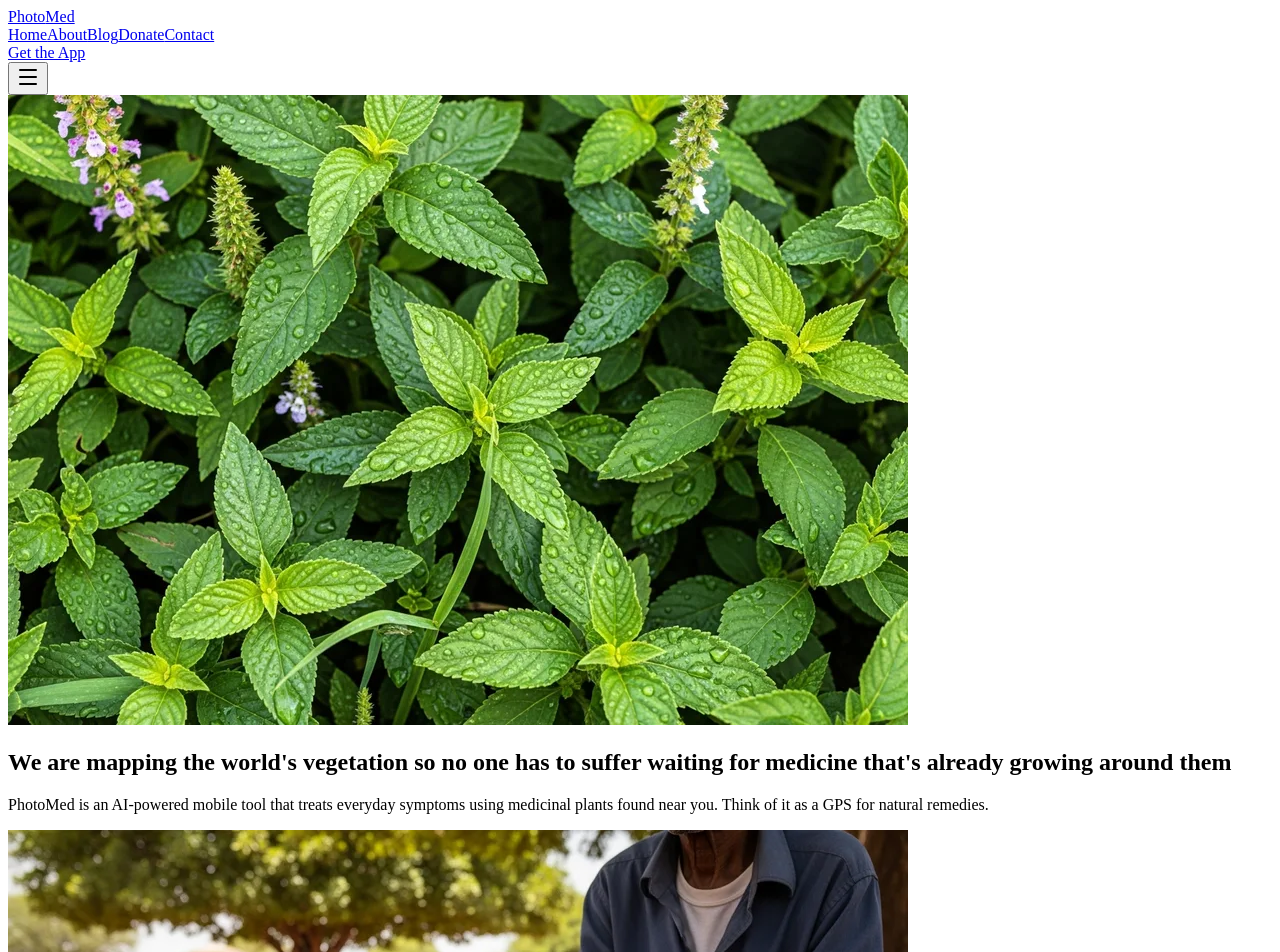
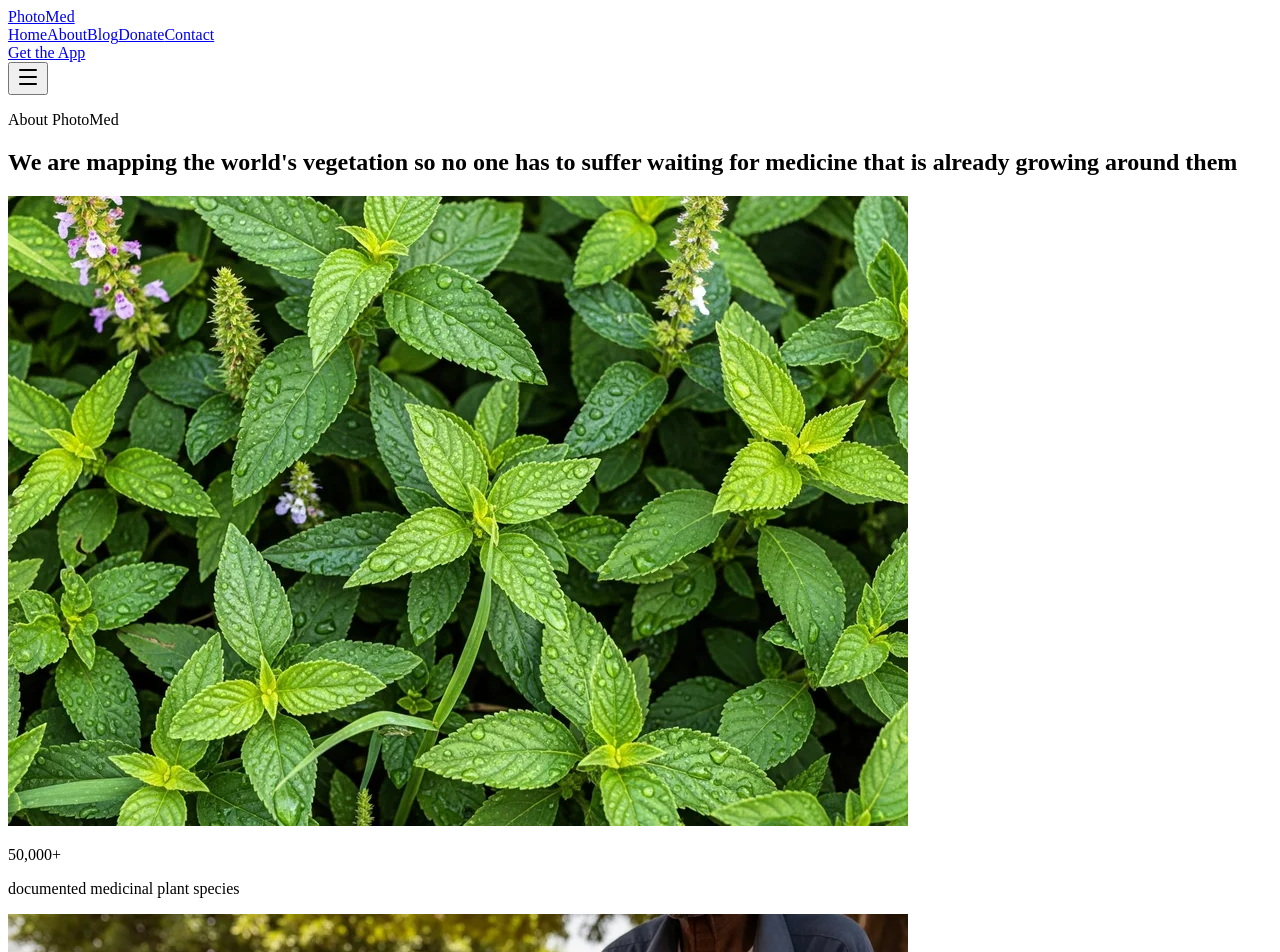
Before and after one commit to KristianHans04/PhotoMed_Website, a React (Vite) app: page /about in a window 1280 px wide. Shown: the top 952 px of the page. Built offline with nearby package versions, Linux system fonts and the light colour scheme; the HTML template or start-up script is replaced by a standard one.

Commit message:
Differentiate hero sections across pages
About: white bg, split layout with image + floating stat card
Donate: light gradient bg, no image, clean minimal header
Contact: white bg, left-aligned header, no hero image
Careers: white bg, split with image on right

```diff
--- a/src/pages/About.tsx
+++ b/src/pages/About.tsx
@@ -3,29 +3,36 @@ import { AnimatedBlock } from '@/components/ui/Section'
 export default function About() {
   return (
     <>
-      {/* Full-bleed hero with dark overlay */}
-      <section className="relative overflow-hidden bg-primary-950 py-28 md:py-36">
-        <div className="absolute inset-0 opacity-20">
+      {/* About hero — asymmetric split with large text */}
+      <section className="overflow-hidden bg-white">
+        <div className="mx-auto max-w-7xl px-4 py-20 sm:px-6 md:py-28 lg:px-8">
+          <div className="grid items-center gap-12 lg:grid-cols-2 lg:gap-20">
+            <AnimatedBlock>
+              <div>
+                <p className="text-sm font-semibold uppercase tracking-wider text-primary-600">About PhotoMed</p>
+                <h1 className="mt-4 text-4xl font-extrabold text-text-primary sm:text-5xl lg:text-6xl">
+                  We are mapping the world's vegetation so no one has to suffer waiting for
+                  medicine that is already growing around them
+                </h1>
+              </div>
+            </AnimatedBlock>
+            <AnimatedBlock delay={200}>
+              <div className="relative">
+                <div className="overflow-hidden rounded-3xl">
                   <img
                     src="/images/vegetation-dense.webp"
-            alt=""
-            className="h-full w-full object-cover"
+                    alt="Dense medicinal vegetation"
+                    className="aspect-[4/5] w-full object-cover"
+                    loading="eager"
                   />
                 </div>
-        <div className="absolute inset-0 bg-gradient-to-b from-primary-950/70 via-primary-950/80 to-primary-950" />
-        <div className="relative mx-auto max-w-7xl px-4 sm:px-6 lg:px-8">
-          <AnimatedBlock>
-            <div className="mx-auto max-w-3xl text-center">
-              <h1 className="text-4xl font-extrabold text-white sm:text-5xl lg:text-6xl">
-                We are mapping the world's vegetation
-                <span className="text-primary-300"> so no one has to suffer waiting for medicine that's already growing around them</span>
-              </h1>
-              <p className="mt-6 text-lg text-primary-200/80 leading-relaxed">
-                PhotoMed is an AI-powered mobile tool that treats everyday symptoms using
-                medicinal plants found near you. Think of it as a GPS for natural remedies.
-              </p>
+                <div className="absolute -bottom-6 -left-6 rounded-2xl bg-primary-700 px-6 py-4 shadow-lg">
+                  <p className="text-2xl font-black text-white">50,000+</p>
+                  <p className="text-xs text-primary-200">documented medicinal plant species</p>
+                </div>
               </div>
             </AnimatedBlock>
+          </div>
         </div>
       </section>
 
--- a/src/pages/Careers.tsx
+++ b/src/pages/Careers.tsx
@@ -25,21 +25,32 @@ export default function Careers() {
 
   return (
     <>
-      <section className="relative overflow-hidden bg-primary-950 py-24 md:py-32">
-        <div className="absolute inset-0 opacity-15">
-          <img src="/images/community-2.webp" alt="" className="h-full w-full object-cover" />
-        </div>
-        <div className="absolute inset-0 bg-gradient-to-b from-primary-950/70 to-primary-950" />
-        <div className="relative mx-auto max-w-7xl px-4 sm:px-6 lg:px-8">
+      {/* Careers hero — accent strip left-aligned */}
+      <section className="border-b border-primary-100 bg-white py-16 md:py-24">
+        <div className="mx-auto max-w-7xl px-4 sm:px-6 lg:px-8">
           <AnimatedBlock>
-            <div className="mx-auto max-w-3xl text-center">
-              <h1 className="text-4xl font-extrabold text-white sm:text-5xl lg:text-6xl">
-                Join PhotoMed
-              </h1>
-              <p className="mt-6 text-lg text-primary-200/80">
-                We are a small team with a large mission. If you want real startup experience
-                at the intersection of AI, healthcare, and social impact, we want to hear from you.
-              </p>
+            <div className="grid items-end gap-8 lg:grid-cols-2">
+              <div>
+                <p className="text-sm font-semibold uppercase tracking-wider text-primary-600">Careers</p>
+                <h1 className="mt-4 text-4xl font-extrabold text-text-primary sm:text-5xl lg:text-6xl">
+                  Join PhotoMed
+                </h1>
+                <p className="mt-4 max-w-lg text-lg text-text-muted">
+                  We are a small team with a large mission. If you want real startup
+                  experience at the intersection of AI, healthcare, and social impact,
+                  we want to hear from you.
+                </p>
+              </div>
+              <div className="hidden lg:block">
+                <div className="overflow-hidden rounded-2xl">
+                  <img
+                    src="/images/community-2.webp"
+                    alt="Team collaboration"
+                    className="aspect-[16/9] w-full object-cover"
+                    loading="eager"
+                  />
+                </div>
+              </div>
             </div>
           </AnimatedBlock>
         </div>
--- a/src/pages/Contact.tsx
+++ b/src/pages/Contact.tsx
@@ -33,19 +33,18 @@ export default function Contact() {
 
   return (
     <>
-      <section className="relative overflow-hidden bg-primary-950 py-24 md:py-32">
-        <div className="absolute inset-0 opacity-15">
-          <img src="/images/vegetation-hands.webp" alt="" className="h-full w-full object-cover" />
-        </div>
-        <div className="absolute inset-0 bg-gradient-to-b from-primary-950/60 to-primary-950" />
-        <div className="relative mx-auto max-w-7xl px-4 sm:px-6 lg:px-8">
+      {/* Contact hero — simple inline header, no image */}
+      <section className="bg-white py-16 md:py-20">
+        <div className="mx-auto max-w-7xl px-4 sm:px-6 lg:px-8">
           <AnimatedBlock>
-            <div className="mx-auto max-w-3xl text-center">
-              <h1 className="text-4xl font-extrabold text-white sm:text-5xl lg:text-6xl">
-                Send us a message
+            <div className="max-w-xl">
+              <p className="text-sm font-semibold uppercase tracking-wider text-primary-600">Contact</p>
+              <h1 className="mt-4 text-4xl font-extrabold text-text-primary sm:text-5xl">
+                Get in touch
               </h1>
-              <p className="mt-6 text-lg text-primary-200/80">
-                We are available for partnerships, funding conversations, and general inquiries.
+              <p className="mt-4 text-lg text-text-muted">
+                We are available for partnerships, investment conversations, research
+                collaborations, and general inquiries.
               </p>
             </div>
           </AnimatedBlock>
--- a/src/pages/Donate.tsx
+++ b/src/pages/Donate.tsx
@@ -54,21 +54,15 @@ export default function Donate() {
 
   return (
     <>
-      <section className="relative overflow-hidden bg-primary-950 py-24 md:py-32">
-        <div className="absolute inset-0 opacity-20">
-          <img src="/images/community-1.webp" alt="" className="h-full w-full object-cover" />
-        </div>
-        <div className="absolute inset-0 bg-gradient-to-t from-primary-950 via-primary-950/80 to-primary-950/60" />
-        <div className="relative mx-auto max-w-7xl px-4 sm:px-6 lg:px-8">
+      {/* Donate hero — clean, minimal, no dark overlay */}
+      <section className="border-b border-primary-100 bg-gradient-to-b from-primary-50 to-white py-20 md:py-28">
+        <div className="mx-auto max-w-7xl px-4 sm:px-6 lg:px-8">
           <AnimatedBlock>
-            <div className="mx-auto max-w-3xl text-center">
-              <h1 className="text-4xl font-extrabold text-white sm:text-5xl lg:text-6xl">
-                Support PhotoMed
+            <div className="mx-auto max-w-2xl text-center">
+              <p className="text-sm font-semibold uppercase tracking-wider text-primary-600">Support PhotoMed</p>
+              <h1 className="mt-4 text-4xl font-extrabold text-text-primary sm:text-5xl">
+                Fund the mapping of vegetation and the delivery of symptom relief to underserved communities
               </h1>
-              <p className="mt-6 text-lg text-primary-200/80">
-                Your contribution funds vegetation mapping, AI development, and
-                bringing this tool to communities where the nearest clinic is hours away.
-              </p>
             </div>
           </AnimatedBlock>
         </div>
```
Lines whose indentation alone changed are shown as unchanged.
